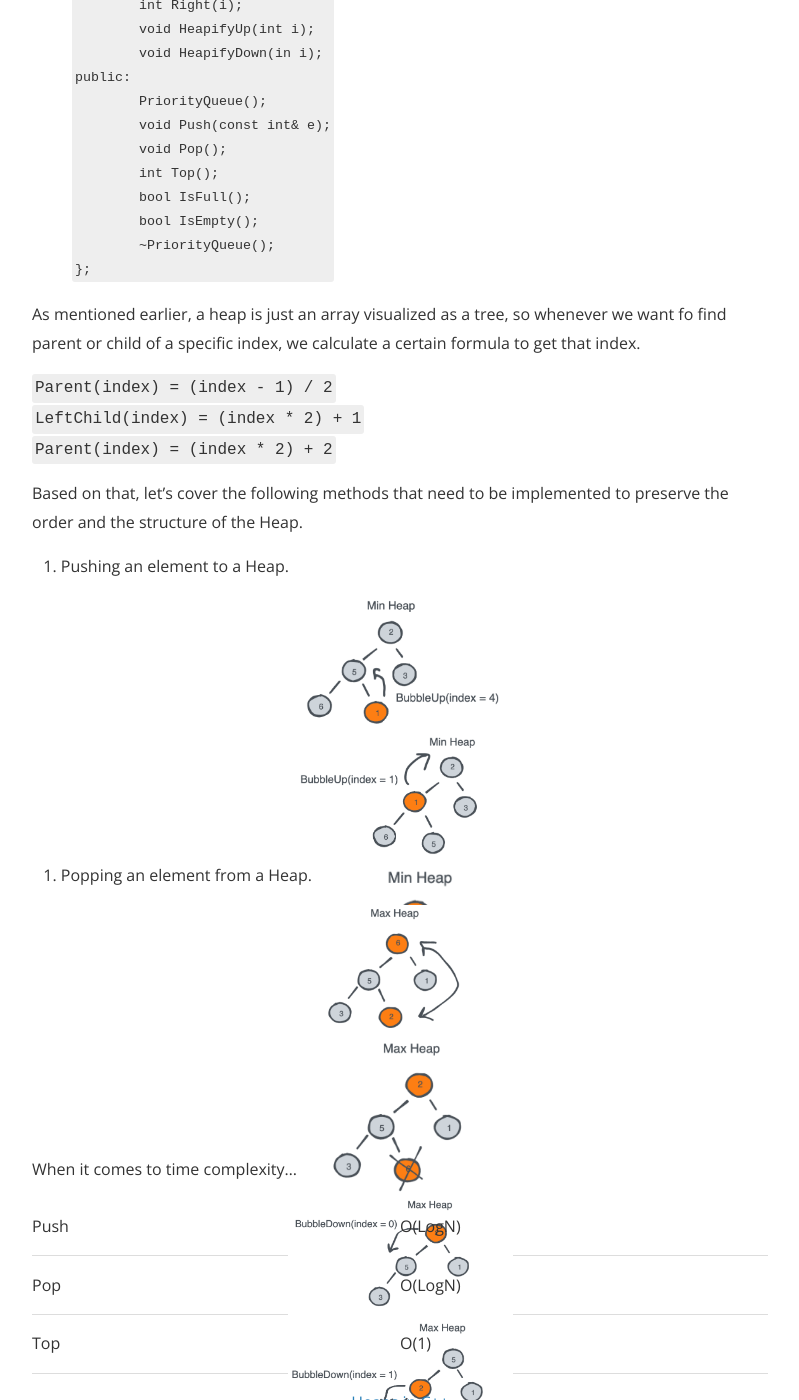
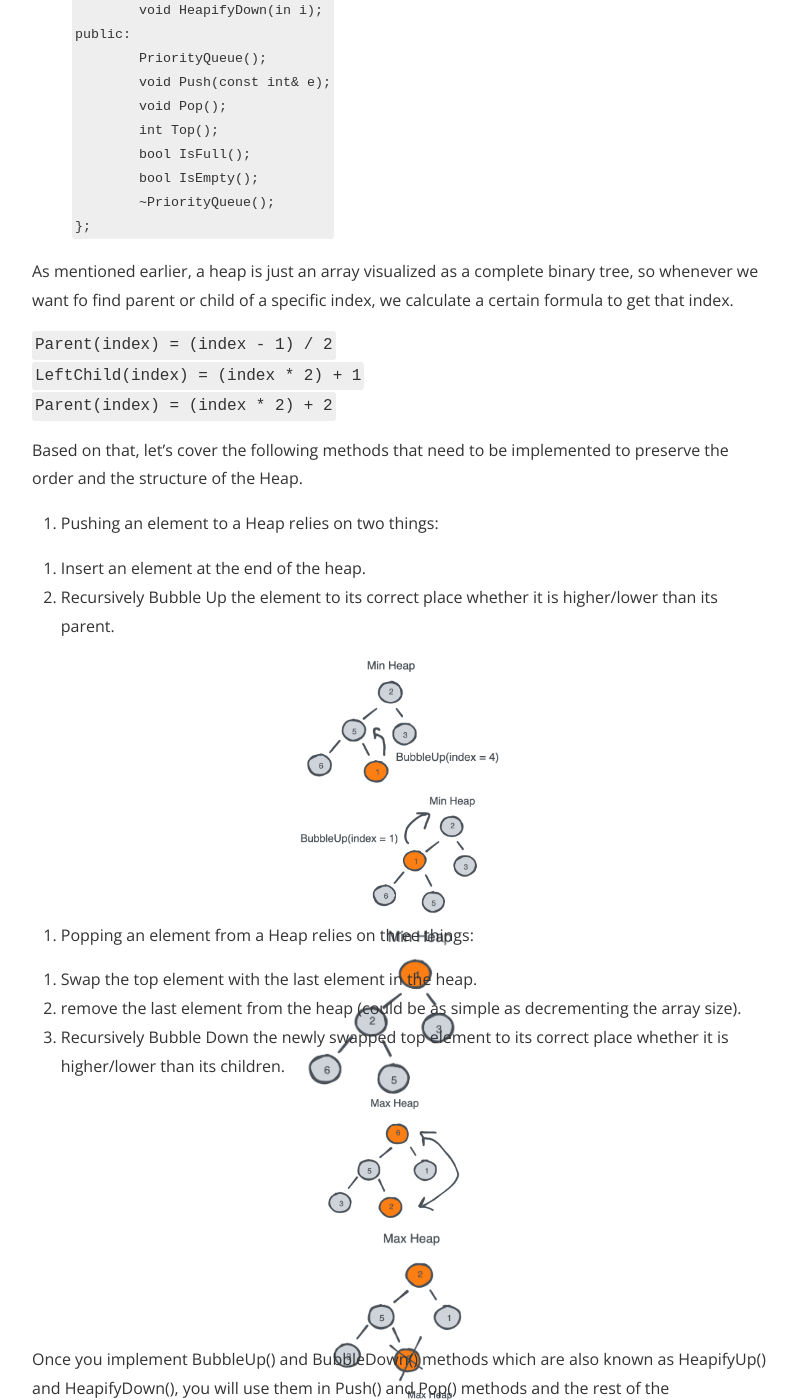
Before and after one commit to ShehabCE/shehabce.github.io, a Jekyll site: the page built from _posts/2019-4-25-Heaps-&-Priority-Queues.markdown, in a window 1280 px wide and 1400 px high, scrolled down 1223 px. Shown: the whole window, without its empty margins (240-1039 px from the left). Built offline with Jekyll 4.4.1, drawn with Linux system fonts in a browser that asks for light colours; nearby versions of some CDN libraries; a style sheet for code colours, icons or effects is not loaded; some of the changed text lies outside the part shown.

Commit message:
PQs are done

```diff
--- a/_posts/2019-4-25-Heaps-&-Priority-Queues.markdown
+++ b/_posts/2019-4-25-Heaps-&-Priority-Queues.markdown
@@ -48,7 +46,7 @@ public:
 };
 {% endhighlight %}
 
-As mentioned earlier, a heap is just an array visualized as a tree, so whenever we want fo find parent or child of a specific index, we calculate a certain formula to get that index.
+As mentioned earlier, a heap is just an array visualized as a complete binary tree, so whenever we want fo find parent or child of a specific index, we calculate a certain formula to get that index.
 
 <code>Parent(index) = (index - 1) / 2</code><br>
 <code>LeftChild(index) = (index * 2) + 1</code><br>
@@ -56,7 +54,12 @@ As mentioned earlier, a heap is just an array visualized as a tree, so whenever
 
 Based on that, let's cover the following methods that need to be implemented to preserve the order and the structure of the Heap.
 
-1. Pushing an element to a Heap.
+1. Pushing an element to a Heap relies on two things:
+
+<ol>
+	<li>Insert an element at the end of the heap.</li>
+	<li>Recursively Bubble Up the element to its correct place whether it is higher/lower than its parent.</li>
+</ol>
 
 <div id="Heap-push-imgs" style="display:block;margin-left:auto;margin-right:auto;height:250px;width:250px;">
 	<img src="/assets/posts/Heap-Push-1.png">
@@ -64,7 +67,13 @@ Based on that, let's cover the following methods that need to be implemented to
 	<img src="/assets/posts/Heap-Push-3.png">
 </div>
 
-2. Popping an element from a Heap.
+2. Popping an element from a Heap relies on three things:
+
+<ol>
+	<li>Swap the top element with the last element in the heap.</li>
+	<li>remove the last element from the heap (could be as simple as decrementing the array size).</li>
+	<li>Recursively Bubble Down the newly swapped top element to its correct place whether it is higher/lower than its children.</li>
+</ol>
 
 <div id="Heap-pop-imgs" style="display:block;margin-left:auto;margin-right:auto;height:250px;width:250px;">
 	<img src="/assets/posts/Heap-Pop-1.png">
@@ -74,6 +83,8 @@ Based on that, let's cover the following methods that need to be implemented to
 	<img src="/assets/posts/Heap-Pop-5.png">
 </div>
 
+
+Once you implement BubbleUp() and BubbleDown() methods which are also known as HeapifyUp() and HeapifyDown(), you will use them in Push() and Pop() methods and the rest of the implementation is straight forward.
 
 When it comes to time complexity...
 
```
Also changed, not shown: other parts of _posts/2019-4-25-Heaps-&-Priority-Queues.markdown (+3 -5 lines).
